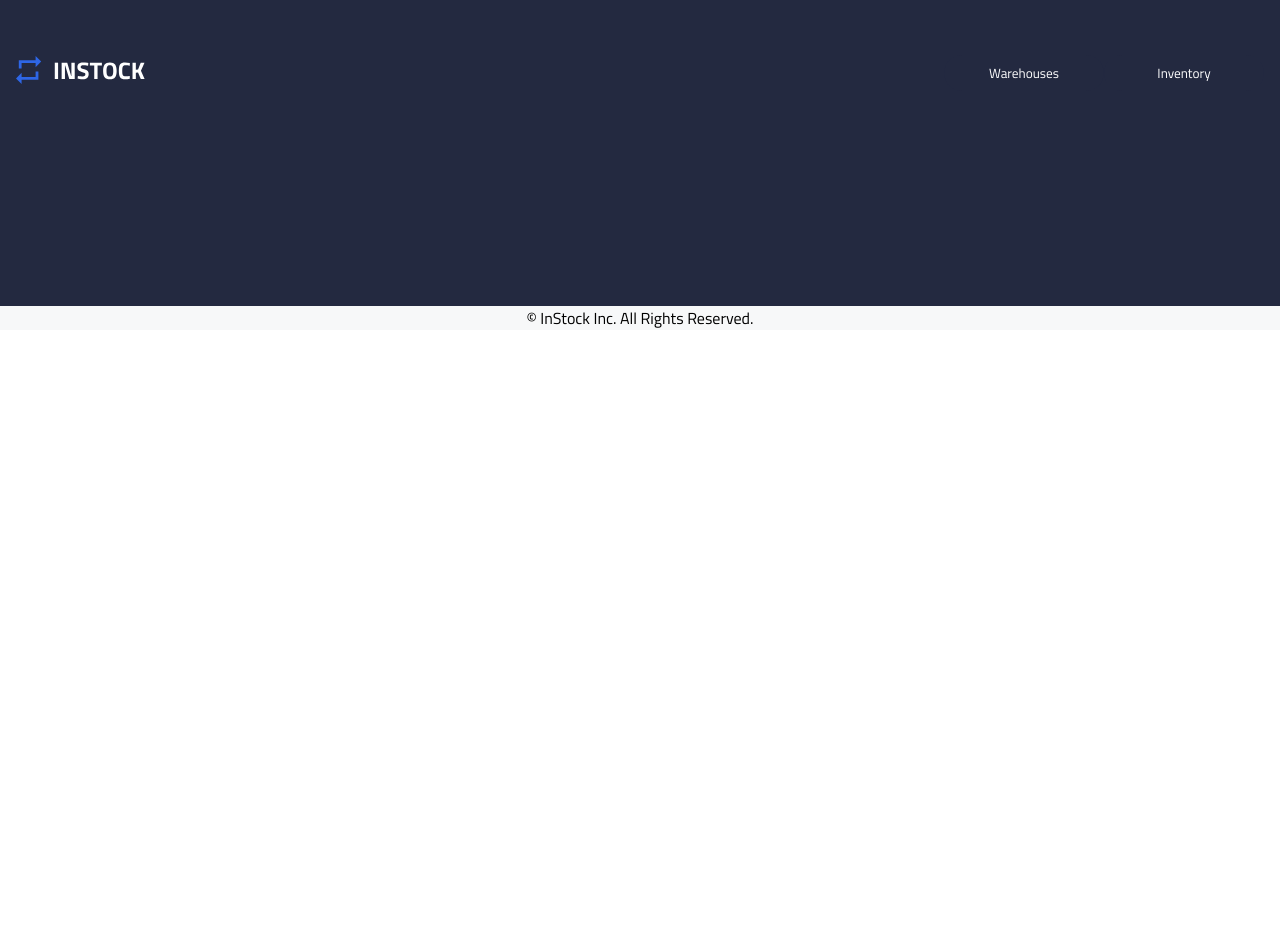
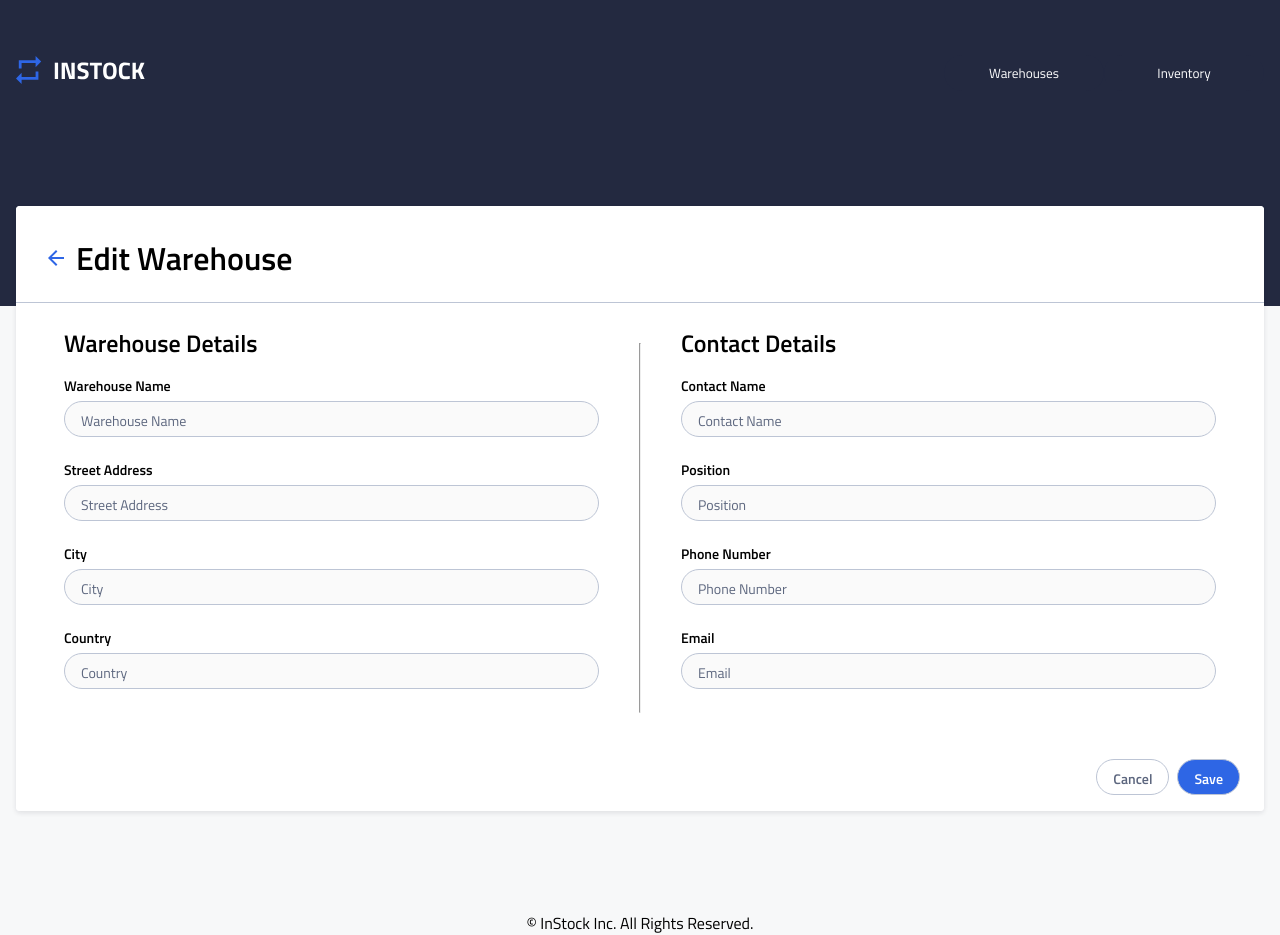
Before and after one commit to MatthewPellettieri/instock, a React (Create React App) app: page /editWarehouse/1 in a window 1280 px wide. Before the commit the page ends 800 px from the top, so only its background shows below. Built offline with nearby package versions, Linux system fonts and the light colour scheme.

Commit message:
Warehouse form backend-frontend connection procedure set

```diff
--- a/src/App.js
+++ b/src/App.js
@@ -20,7 +20,7 @@ function App() {
 						<Route path="/" element={<WarehousePage />}></Route>
 						<Route path="/warehouseDetails" element={<WarehouseDetails />} />
 						<Route
-							path="/editWarehouse"
+							path="/editWarehouse/:id"
 							element={
 								<WarehouseForms heading="Edit Warehouse" buttonText="Save" />
 							}></Route>
@@ -29,7 +29,7 @@ function App() {
 							element={
 								<WarehouseForms
 									heading="Add New Warehouse"
-									buttonText="+ AddWarehouse"
+									buttonText="+ Add Warehouse"
 								/>
 							}></Route>
 						{/* -------------------------Inventory----------------- */}
--- a/src/components/WarehouseForms/WarehouseForms.js
+++ b/src/components/WarehouseForms/WarehouseForms.js
@@ -1,8 +1,24 @@
 import "./WarehouseForms.scss";
-import { Link } from "react-router-dom";
+import { Link, useNavigate } from "react-router-dom";
 import backArrow from "../../assets/Icons/arrow_back-24px.svg";
 
 function WarehouseForms(props) {
+	let navigate = useNavigate();
+
+	const clickHandler = (event) => {
+		event.preventDefault();
+		navigate("/")
+	}
+
+	const submitHandler = (event) => {
+		event.preventDefault();
+		if (window.location.href.includes("addWarehouse")) {
+			console.log(event.target.warehouseName.value);
+		}
+	}
+	if (window.location.href.includes("editWarehouse")) {
+		console.log("Left to implement");
+	}
 	return (
 		<div className="warehouseForms">
 			<div className="warehouseForms__header--container">
@@ -15,8 +31,9 @@ function WarehouseForms(props) {
 				</Link>
 				<p className="warehouseForms__header--title">{props.heading}</p>
 			</div>
+			<form onSubmit={submitHandler}>
 				<div className="warehouseForms__container">
-				<form className="warehouseForms__form">
+					<div className="warehouseForms__form">
 						<h2 className="warehouseForms__form--title">Warehouse Details</h2>
 
 						<h3 className="warehouseForms__form--label">Warehouse Name</h3>
@@ -30,9 +47,9 @@ function WarehouseForms(props) {
 
 						<h3 className="warehouseForms__form--label">Country</h3>
 						<textarea  name="country" placeholder="Country" className="warehouseForms__form--input"></textarea>
-				</form>
+					</div>
 					<hr className="warehouseForms__divider"/>
-				<form className="warehouseForms__form">
+					<div className="warehouseForms__form">
 						<h2 className="warehouseForms__form--title">Contact Details</h2>
 
 						<h3 className="warehouseForms__form--label">Contact Name</h3>
@@ -46,12 +63,13 @@ function WarehouseForms(props) {
 
 						<h3 className="warehouseForms__form--label">Email</h3>
 						<textarea  name="email" placeholder="Email" className="warehouseForms__form--input"></textarea>
-				</form>
+					</div>
 				</div>
 				<div className="warehouseForms__buttons">
-				<button className="warehouseForms__buttons--button warehouseForms__buttons--cancel">Cancel</button>
-				<button className="warehouseForms__buttons--button warehouseForms__buttons--addWarehouse">{props.buttonText}</button>
+					<button className="warehouseForms__buttons--button warehouseForms__buttons--cancel" onClick={clickHandler}>Cancel</button>
+					<button className="warehouseForms__buttons--button warehouseForms__buttons--addWarehouse" type="submit">{props.buttonText}</button>
 				</div>
+			</form>
 		</div>
 	);
 }
```
Lines whose indentation alone changed are shown as unchanged.
